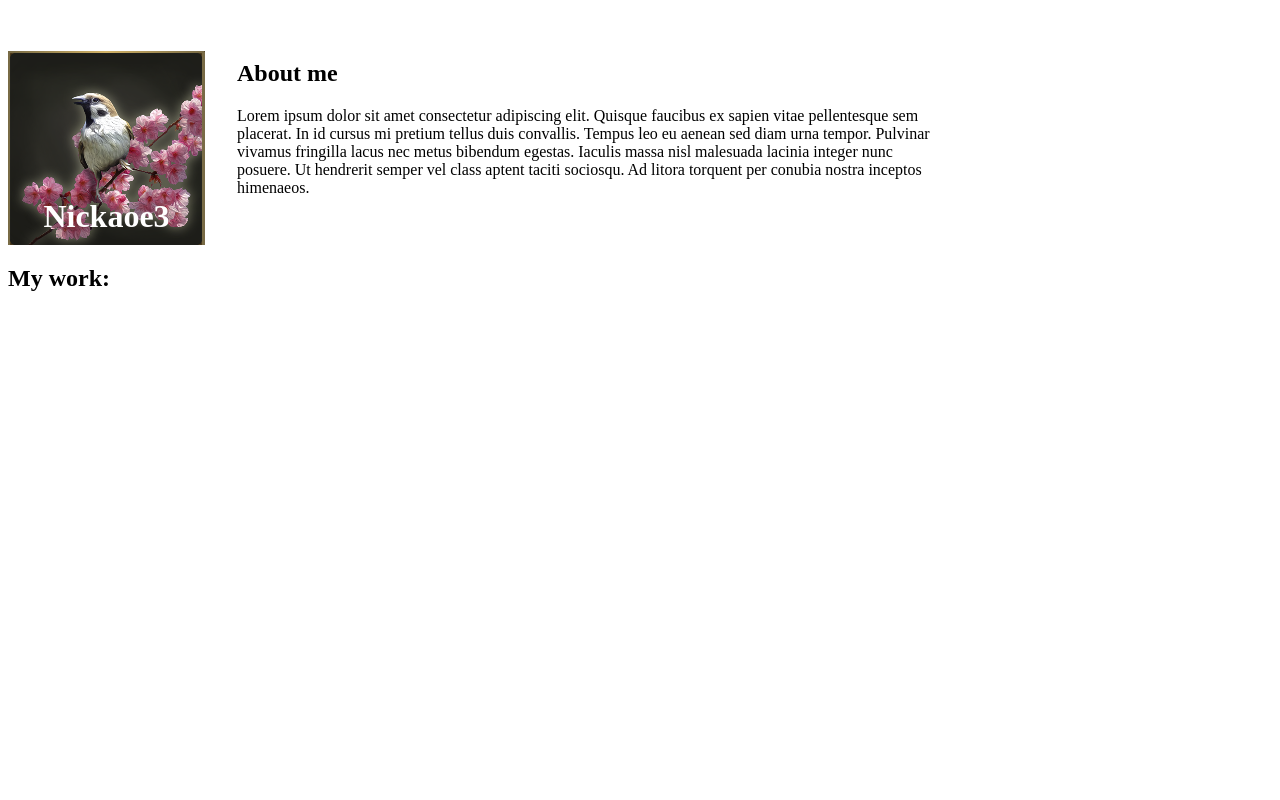
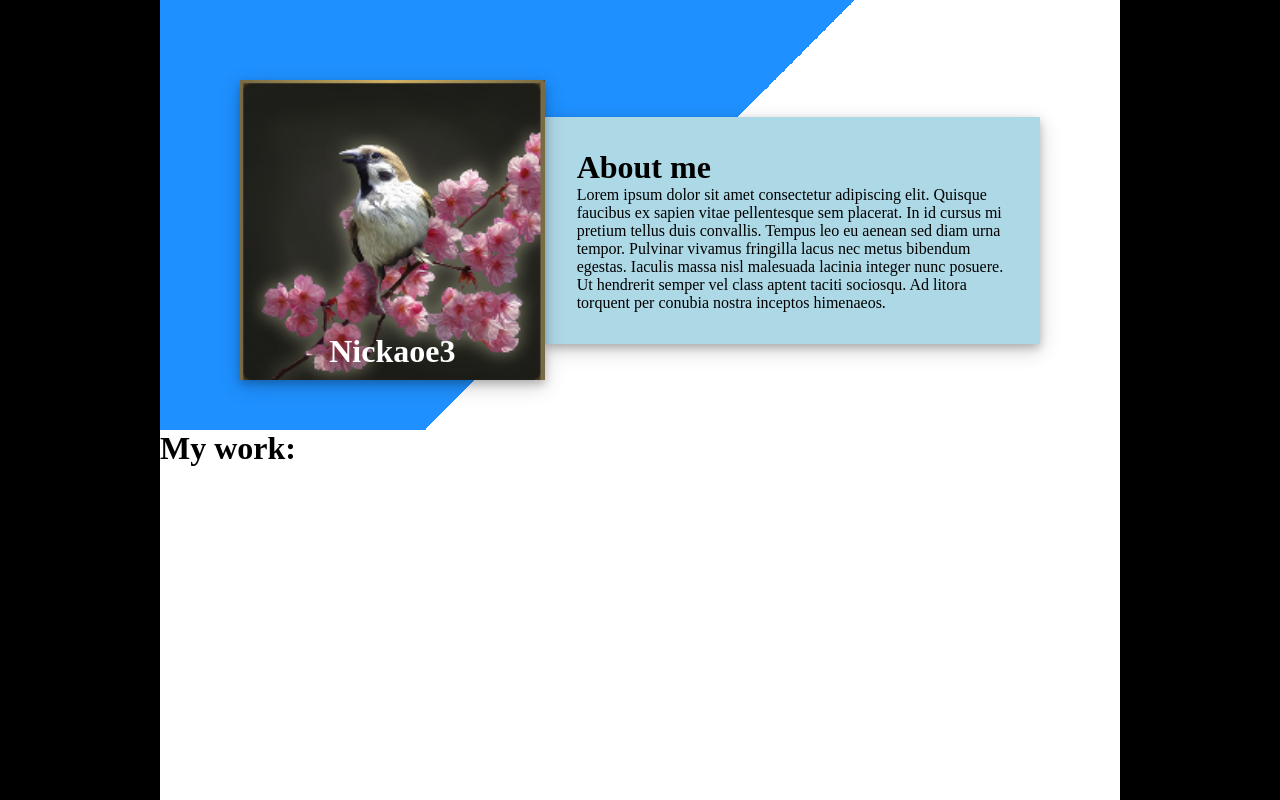
Before and after one commit to NickW16/Homepage, a website built with webpack: page src/template.html in a window 1280 px wide. Built offline with nearby package versions, Linux system fonts and the light colour scheme.

Commit message:
polish header, work still todo

```diff
--- a/src/styles.css
+++ b/src/styles.css
@@ -1,23 +1,55 @@
+/* css reset */
+* {
+	margin: 0;
+	padding: 0;
+	border: 0;
+	font-size: 100%;
+    font: inherit;
+	vertical-align: baseline;
+}
+
+html {
+	display: flex;
+	justify-content: center; /* This is for centering the content on large screens*/
+	background-color: black;
+}
+
+h2 {
+	font-weight: bolder;
+	font-size: 32px;
+}
+
 body {
+	background-color: white;
 	display: flex;
 	flex-direction: column;
-	justify-content: center;
+	align-items: center;
 	width: 75%;
+	height: 100vh;
 }
 
 header {
 	display: flex;
+	background: linear-gradient(135deg, #1e90ff 50%, white 50%);
+	position: relative;
+	padding: 80px;
+	padding-bottom: 50px;
 }
+
 #header-pic-and-name {
     position: relative;
     display: flex;
     align-items: end;
     justify-content: center;
 }
+
 #header-picture {
-	height: auto;
+	height: 300px;
+
 	display: block;
+	box-shadow: 0 4px 8px 0 rgba(0, 0, 0, 0.2), 0 6px 20px 0 rgba(0, 0, 0, 0.19);
 }
+
 #header-pic-name{
 	position: absolute;
 	color: white;
@@ -27,7 +59,12 @@ header {
 	padding: 10px;
 	z-index: 1 /* make sure it stays above background*/
 }
+
 #header-content {
 	padding: 32px;
-	flex: 1;
+	align-self: center;
+	background-color: lightblue;
+	max-height: 200px;
+	/* nice shadow effect: */
+	box-shadow: 0 4px 8px 0 rgba(0, 0, 0, 0.2), 0 6px 20px 0 rgba(0, 0, 0, 0.19);
 }
```
Also changed, not shown: src/template.html (+1 -2 lines), 2 other files.
